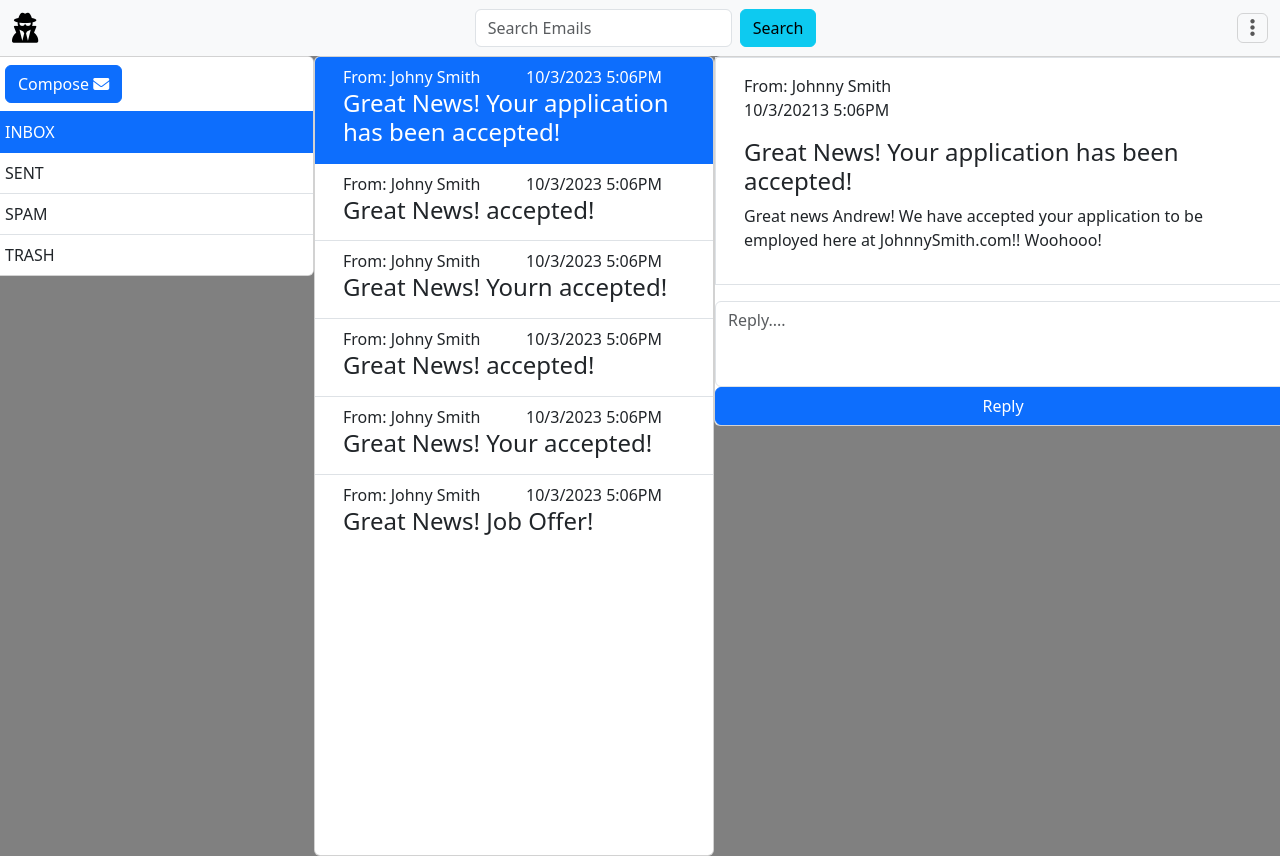
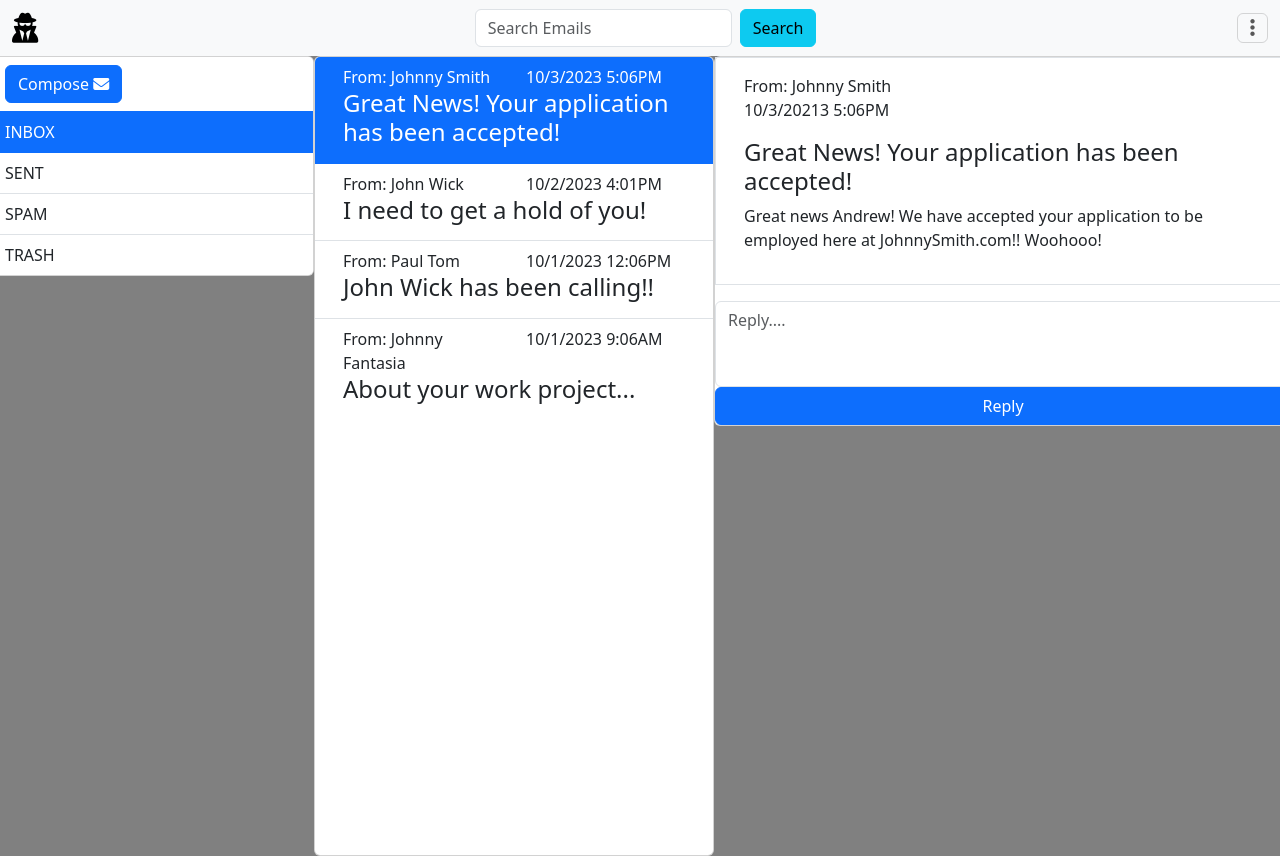
Before and after one commit to andrew209realtor/bootstrap-email-fernandez, a plain HTML site: page index.html in a window 1280 px wide. Drawn offline with nearby package versions, Linux system fonts and the light colour scheme.

```diff
--- a/index.html
+++ b/index.html
@@ -112,7 +112,7 @@
                       <li class="list-group-item active">
                         <div class="container">
                           <div class="row">
-                            <div class="col-6 from-col">From: Johny Smith</div>
+                            <div class="col-6 from-col">From: Johnny Smith</div>
                             <div class="col-6 date-time-col">10/3/2023 5:06PM</div>
                           </div>
                           <div class="row">
@@ -122,19 +122,16 @@
                           </div>
                         </div>
 
-
-
-
                       </li>
                       <li class="list-group-item">
                         <div class="container">
                           <div class="row">
-                            <div class="col-6 from-col">From: Johny Smith</div>
-                            <div class="col-6 date-time-col">10/3/2023 5:06PM</div>
+                            <div class="col-6 from-col">From: John Wick</div>
+                            <div class="col-6 date-time-col">10/2/2023 4:01PM</div>
                           </div>
                           <div class="row">
                             <div class="col-12 email-subject-col">
-                              <h4>Great News! accepted!</h4>
+                              <h4>I need to get a hold of you!</h4>
                             </div>
                           </div>
                         </div>
@@ -142,55 +139,32 @@
                       <li class="list-group-item">
                         <div class="container">
                           <div class="row">
-                            <div class="col-6 from-col">From: Johny Smith</div>
-                            <div class="col-6 date-time-col">10/3/2023 5:06PM</div>
+                            <div class="col-6 from-col">From: Paul Tom</div>
+                            <div class="col-6 date-time-col">10/1/2023 12:06PM</div>
                           </div>
                           <div class="row">
                             <div class="col-12 email-subject-col">
-                              <h4>Great News! Yourn accepted!</h4>
+                              <h4>John Wick has been calling!!</h4>
                             </div>
                           </div>
                         </div>
                       </li>
+
                       <li class="list-group-item">
                         <div class="container">
                           <div class="row">
-                            <div class="col-6 from-col">From: Johny Smith</div>
-                            <div class="col-6 date-time-col">10/3/2023 5:06PM</div>
+                            <div class="col-6 from-col">From: Johnny Fantasia</div>
+                            <div class="col-6 date-time-col">10/1/2023 9:06AM</div>
                           </div>
                           <div class="row">
                             <div class="col-12 email-subject-col">
-                              <h4>Great News!  accepted!</h4>
+                              <h4>About your work project...</h4>
                             </div>
                           </div>
                         </div>
                       </li>
-                      <li class="list-group-item">
-                        <div class="container">
-                          <div class="row">
-                            <div class="col-6 from-col">From: Johny Smith</div>
-                            <div class="col-6 date-time-col">10/3/2023 5:06PM</div>
-                          </div>
-                          <div class="row">
-                            <div class="col-12 email-subject-col">
-                              <h4>Great News! Your  accepted!</h4>
-                            </div>
-                          </div>
-                        </div>
-                      </li>
-                      <li class="list-group-item">
-                        <div class="container">
-                          <div class="row">
-                            <div class="col-6 from-col">From: Johny Smith</div>
-                            <div class="col-6 date-time-col">10/3/2023 5:06PM</div>
-                          </div>
-                          <div class="row">
-                            <div class="col-12 email-subject-col">
-                              <h4>Great News! Job Offer!</h4>
-                            </div>
-                          </div>
-                        </div>
-                      </li>
+
+
 
                     </ul>
                   </div>
@@ -231,12 +205,12 @@
             <button type="button" class="btn-close" data-bs-dismiss="modal" aria-label="Close"></button>
           </div>
           <div class="modal-body">
-            <span>To: <textarea class="form-control" id="EmailReplyModalToEmail" rows="1" placeholder="Email...."></textarea>
+            <span>To: <textarea class="form-control" id="EmailReplyModalToEmail" rows="1" placeholder="Enter Email Here..."></textarea>
             </span>
             From: Andrew@detectiveemail.com
             <div>
 
-              <textarea class="form-control" id="EmailReplyModalTextArea1" rows="3" placeholder="Type...."></textarea>
+              <textarea class="form-control" id="EmailReplyModalTextArea1" rows="3" placeholder="Type Message Here...."></textarea>
             </div>
           </div>
           <div class="modal-footer">
--- a/styles.css
+++ b/styles.css
@@ -11,7 +11,3 @@
   background-color: grey;
 
 }
-.email-view {
-  height: 200px;
-  width: 400px;
-}
```
